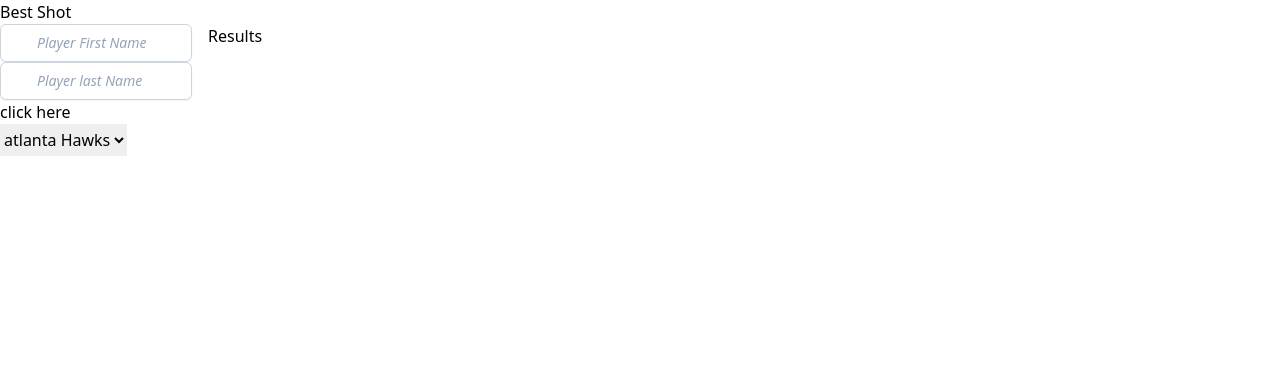
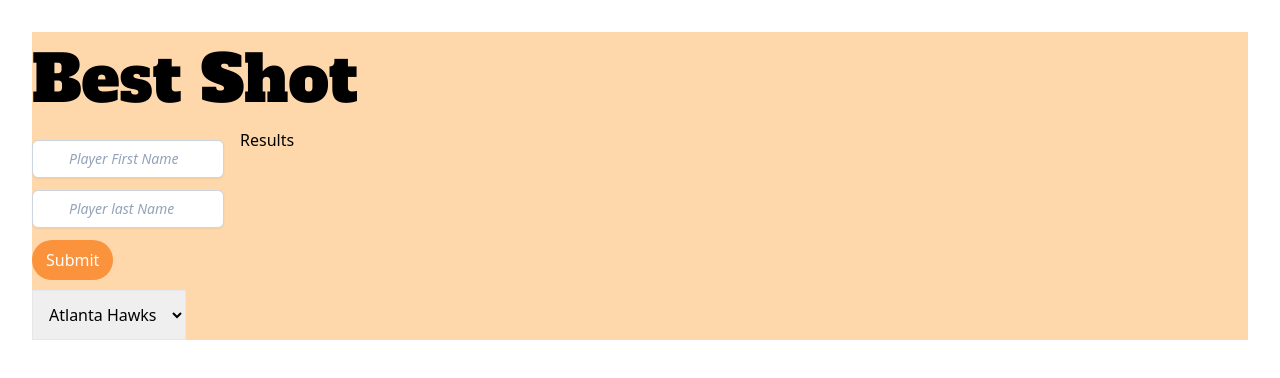
Before and after one commit to thundercats-4ever/bestshot, a plain HTML site: page index.html in a window 1280 px wide. Drawn offline with nearby package versions, Linux system fonts and the light colour scheme.

Commit message:
adding aside styling

```diff
--- a/assets/css/style.css
+++ b/assets/css/style.css
@@ -1,4 +1,8 @@
 /* If Needed Extend Tailwinds */
 /* Make Layout First  TODO*/
 /* Style Guts of Each Layout Item (Components)  TODO*/
+h1 {
+  font-family: "Alfa Slab One", cursive;
+  font-size: 4rem !important;
+}
 /*  */
--- a/index.html
+++ b/index.html
@@ -5,6 +5,9 @@
     <meta charset="UTF-8">
     <meta http-equiv="X-UA-Compatible" content="IE=edge">
     <meta name="viewport" content="width=device-width, initial-scale=1.0">
+    <link rel="preconnect" href="https://fonts.googleapis.com">
+    <link rel="preconnect" href="https://fonts.gstatic.com" crossorigin>
+    <link href="https://fonts.googleapis.com/css2?family=Alfa+Slab+One&display=swap" rel="stylesheet">
     <script src="https://cdn.tailwindcss.com"></script>
     <link rel="stylesheet" href="./assets/css/style.css">
     <title>Project 1</title>
@@ -12,8 +15,8 @@
 
 <body>
     <div>
-        <div class="">
-            <aside class="">
+        <div class="m-8">
+            <aside class="bg-orange-200">
                 <h1>Best Shot</h1>
 
                 <div class="flex">
@@ -27,23 +30,24 @@
                             </span>
                             <!-- Player Search Bar -->
                             <input
-                                class="placeholder:italic placeholder:text-slate-400 block bg-white w-full border border-slate-300 rounded-md py-2 pl-9 pr-3 shadow-sm focus:outline-none focus:border-sky-500 focus:ring-sky-500 focus:ring-1 sm:text-sm"
+                                class="placeholder:italic placeholder:text-slate-400 block bg-white w-full border border-slate-300 rounded-md my-3 py-2 pl-9 pr-3 shadow-sm focus:outline-none focus:border-sky-500 focus:ring-sky-500 focus:ring-1 sm:text-sm"
                                 placeholder="Player First Name" type="text" id="searchFirst" name="search" />
                             <input
-                                class="placeholder:italic placeholder:text-slate-400 block bg-white w-full border border-slate-300 rounded-md py-2 pl-9 pr-3 shadow-sm focus:outline-none focus:border-sky-500 focus:ring-sky-500 focus:ring-1 sm:text-sm"
+                                class="placeholder:italic placeholder:text-slate-400 block bg-white w-full border border-slate-300 rounded-md my-3 py-2 pl-9 pr-3 shadow-sm focus:outline-none focus:border-sky-500 focus:ring-sky-500 focus:ring-1 sm:text-sm"
                                 placeholder="Player last Name" type="text" id="searchLast" name="search" />
 
-                            <button id="searchBtn">click here</button>
+                            <button class="bg-orange-400 rounded-full mb-2.5 text-white p-2 px-3.5"
+                                id="searchBtn">Submit</button>
                         </label>
                         <!-- Dropdown menu -->
 
 
-                    <select class="py-1" id="teams" aria-labelledby="dropdownButton">
+                        <select class="border py-3 p-3" id="teams" aria-labelledby="dropdownButton">
                             <option data-id="1">
-                            atlanta Hawks
+                                Atlanta Hawks
                             </option>
                             <option data-id="2">
-                            Boston celtics
+                                Boston Celtics
                             </option>
                             <option data-id="5">
                                 Chicago Bulls
```
Also changed, not shown: assets/js/script.js (+4 -8 lines). Lines whose indentation alone changed are shown as unchanged.
